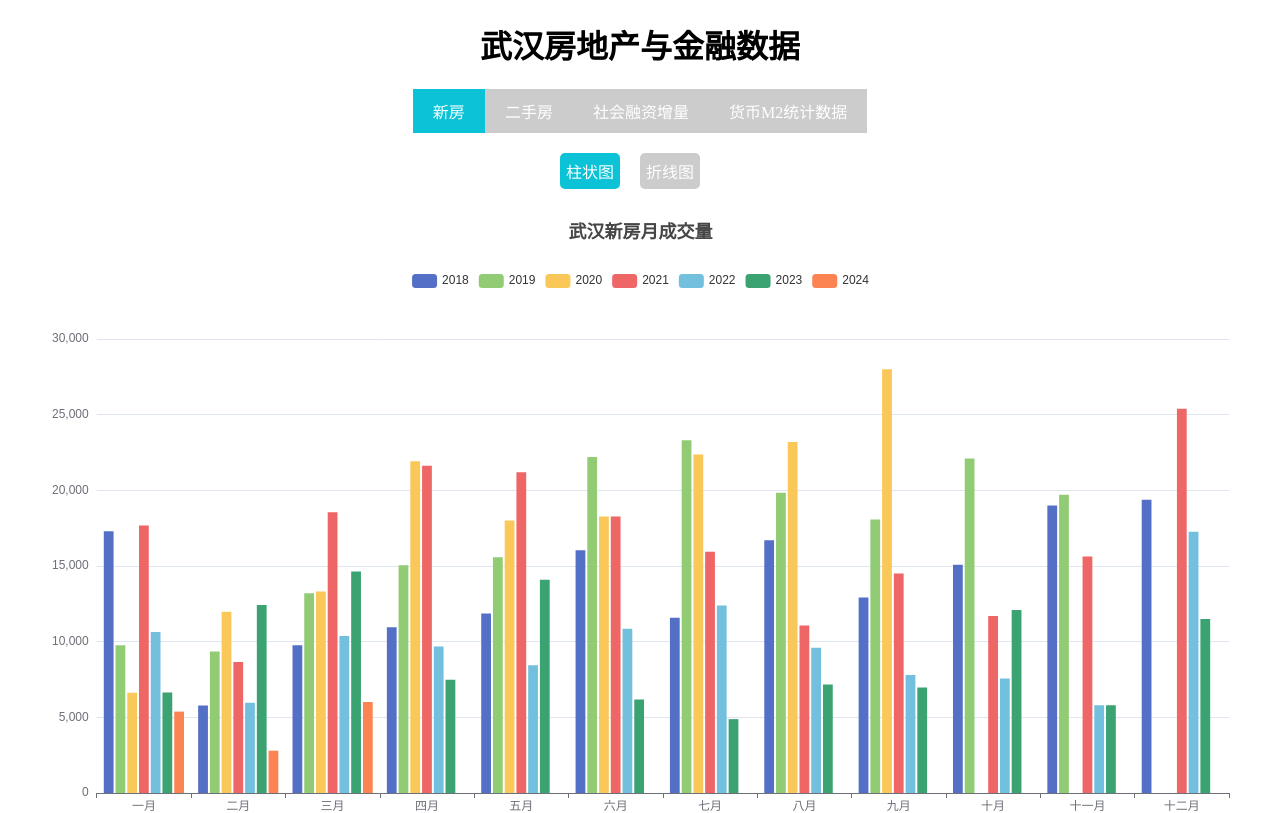
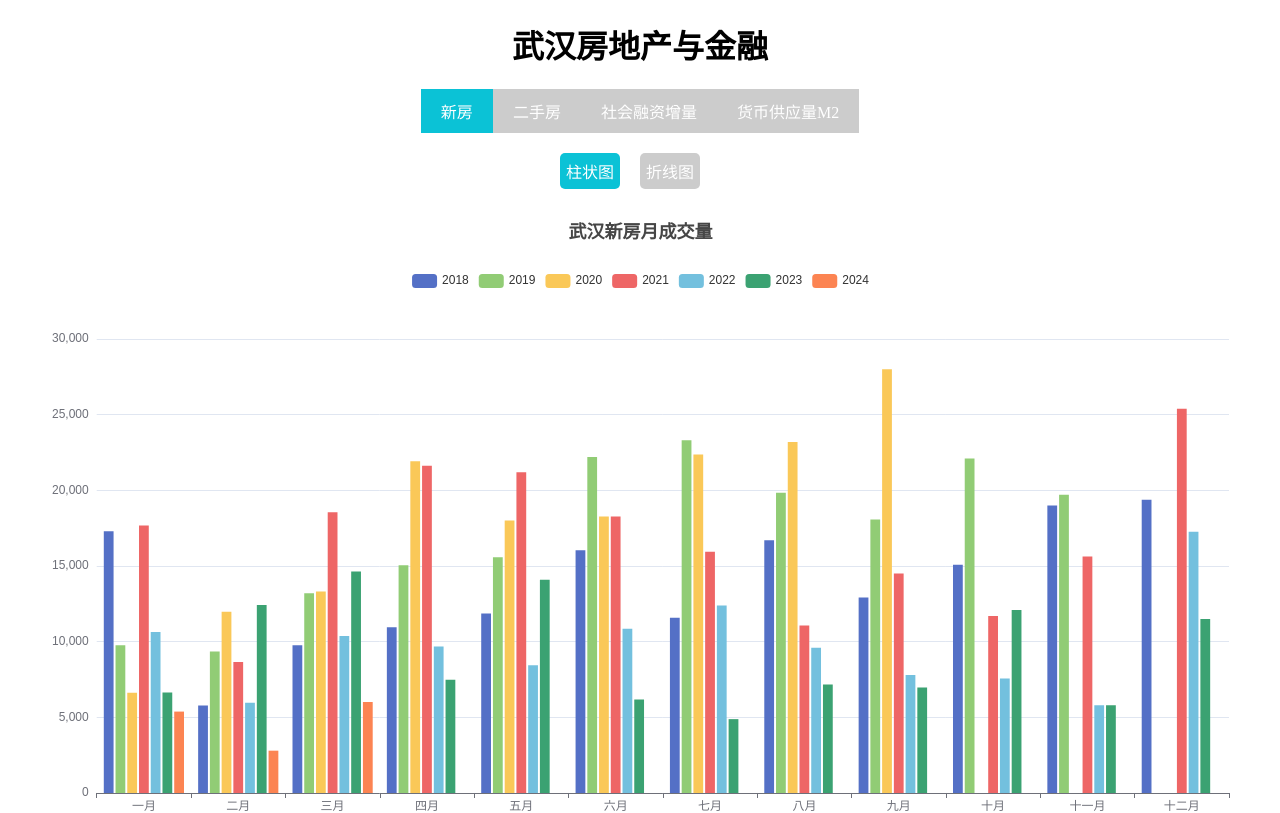
Before and after one commit to HLTangbinbin/HLTangbinbin.github.io, a Vue app: page /#/newhouse in a window 1280 px wide. Shown: the top 813 px of the page. Built offline with nearby package versions, Linux system fonts and the light colour scheme.

Commit message:
更新nav标题

```diff
--- a/src/App.vue
+++ b/src/App.vue
@@ -1,13 +1,13 @@
 <template>
   <div>
     <div>
-    <h1 class="main-title">武汉房地产与金融数据</h1>
+    <h1 class="main-title">武汉房地产与金融</h1>
     </div>
     <nav class="nav-container">
       <router-link to="/newhouse" class="nav" :class="{ active: $route.path === '/newhouse' }">新房</router-link>
       <router-link to="/secondhand" class="nav" :class="{ active: $route.path === '/secondhand' }">二手房</router-link>
       <router-link to="/socialfinancing" class="nav" :class="{ active: $route.path === '/socialfinancing' }">社会融资增量</router-link>
-      <router-link to="/currencyissue" class="nav" :class="{ active: $route.path === '/currencyissue' }">货币M2统计数据</router-link>
+      <router-link to="/currencyissue" class="nav" :class="{ active: $route.path === '/currencyissue' }">货币供应量M2</router-link>
     </nav>
     <router-view></router-view>
   </div>
```
Also changed, not shown: 5 other files (tests, documents, lock files or other folders).
